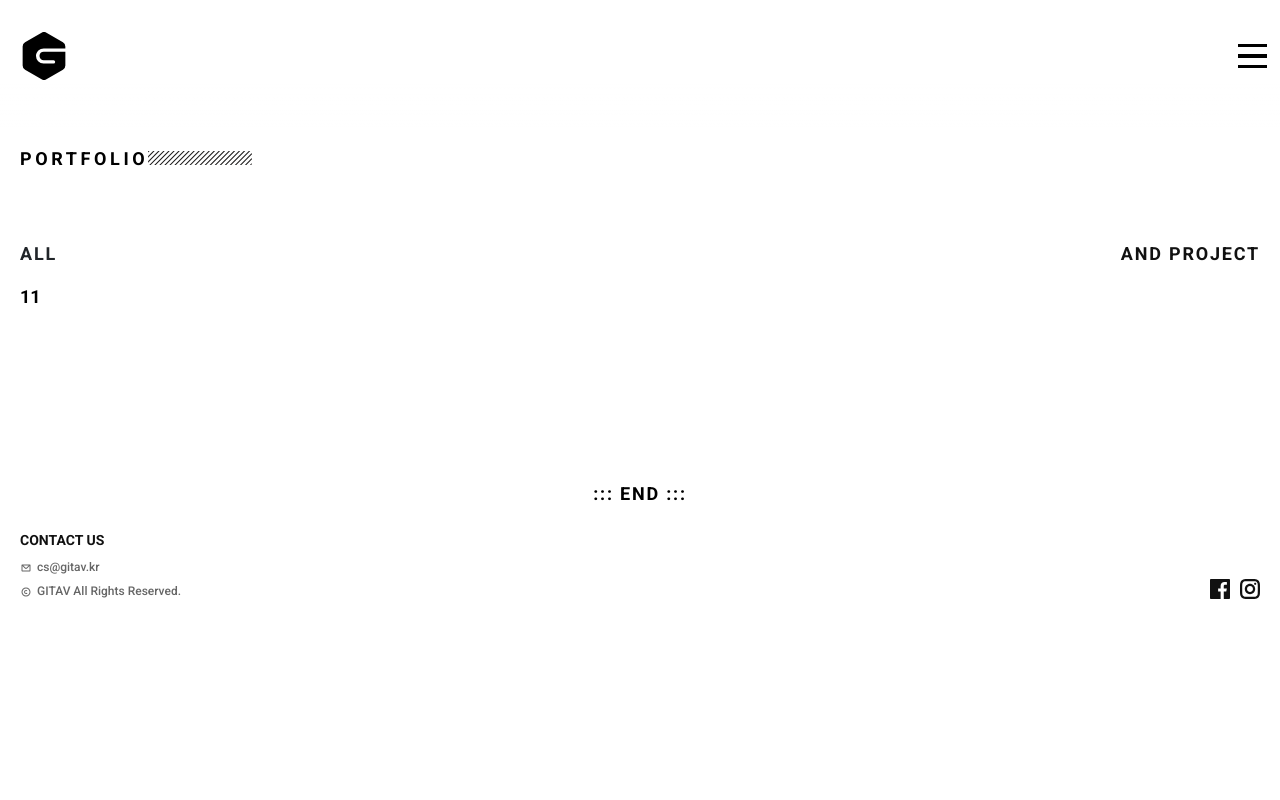
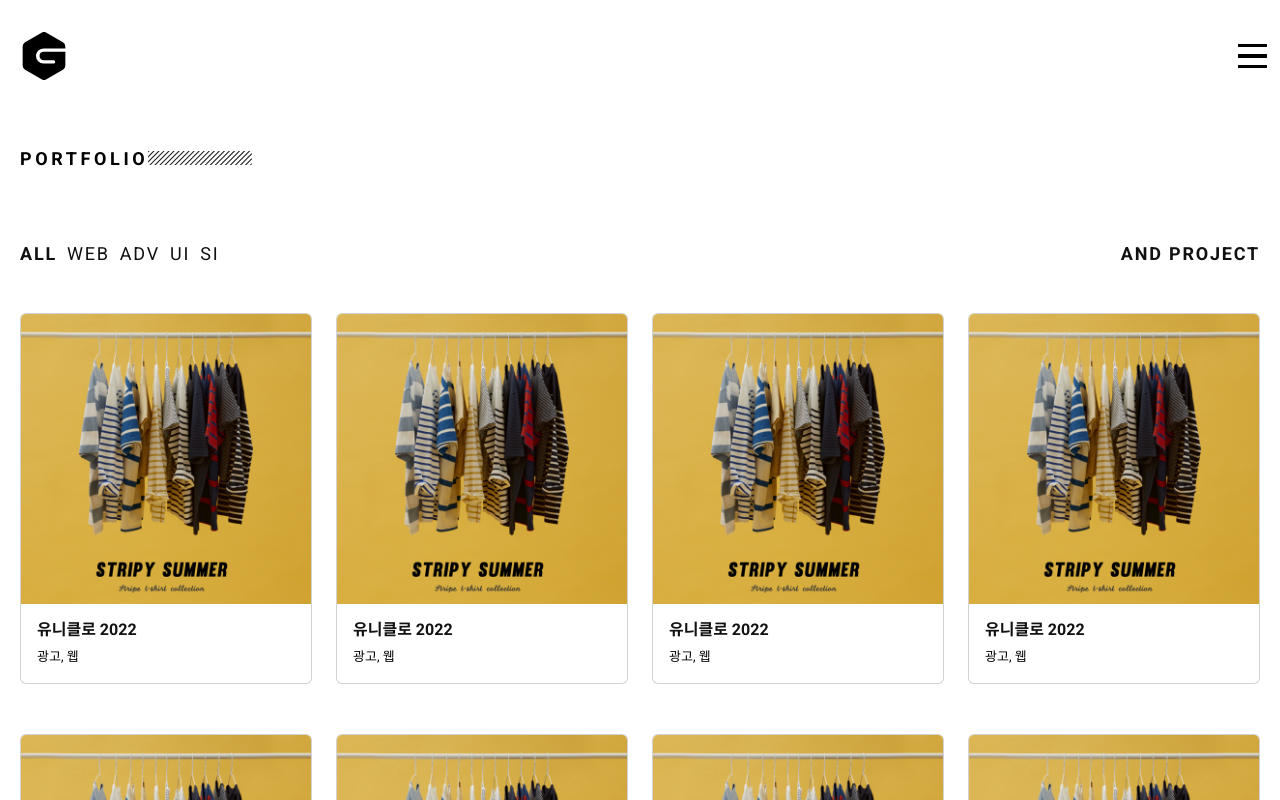
Before and after one commit to ggumy/pr, a React (Create React App) app: page /portfolio in a window 1280 px wide. Built offline with nearby package versions, Linux system fonts and the light colour scheme.

Commit message:
20221211

```diff
--- a/src/components/Contactus/index.js
+++ b/src/components/Contactus/index.js
@@ -43,7 +43,7 @@ const Contactus = () => {
                     </div>
 
                     <div className="offset-xl-4 col-xl-8 offset-lg-4 col-lg-8 col-md-12 col-sm-12 col-12 ">
-                        <div className="col-12 fs_24_18 fc0 f_we5">
+                        <div className="col-12 fs_40_30_20 fc0 f_we5">
                             I hope you’ll have a <br />
                             precious relationship.
                         </div>
@@ -56,7 +56,7 @@ const Contactus = () => {
                         </div>
                         <div className="col-12  fs_18 lh18 f_we5 letter18 mt30 ">
                             <span className="dis_box ca_menu_ho mr27 cp mb10">
-                                SEOUL
+                                지도
                             </span>
                         </div>
 
--- a/src/components/Header/css/style.css
+++ b/src/components/Header/css/style.css
@@ -62,7 +62,7 @@ nav {
     top: -30px;
     left: 0;
     width: 100%;
-    height: 100vh;
+    height: calc(100vh + 30px);
     z-index: 1001;
     background-color: #111;
 }
--- /dev/null
+++ b/src/components/Portfolio/Card.js
@@ -0,0 +1,90 @@
+import React, { useLayoutEffect, useRef, useState } from "react";
+import { Link } from "react-router-dom";
+import { gsap, Circ } from "gsap";
+
+/**
+
+var rect = $('#container')[0].getBoundingClientRect();
+var mouse = {x: 0, y: 0, moved: false};
+
+$("#container").mousemove(function(e) {
+  mouse.moved = true;
+  mouse.x = e.clientX - rect.left;
+  mouse.y = e.clientY - rect.top;
+});
+
+// Ticker event will be called on every frame
+TweenLite.ticker.addEventListener('tick', function(){
+  if (mouse.moved){
+    parallaxIt(".slide", -100);
+    parallaxIt("img", -30);
+  }
+  mouse.moved = false;
+});
+
+function parallaxIt(target, movement) {
+  TweenMax.to(target, 0.5, {
+    x: (mouse.x - rect.width / 2) / rect.width * movement,
+    y: (mouse.y - rect.height / 2) / rect.height * movement
+  });
+}
+
+$(window).on('resize scroll', function(){
+  rect = $('#container')[0].getBoundingClientRect();
+})
+
+ */
+const Card = () => {
+    const Scale = useRef(null);
+    const [t1] = useState(gsap.timeline({ paused: true, reversed: true }));
+    useLayoutEffect(() => {
+        const imgcon = Scale.current.querySelector(".img-con");
+
+        t1.to(imgcon, {
+            scale: 1.3,
+            duration: 0.5,
+            ease: Circ.easeInOut,
+        });
+    }, [t1]);
+
+    const onMueseUpHandler = (e) => {
+        if (e.type === "click") {
+            t1.play();
+        } else if (e.type === "mouseover") {
+            t1.play();
+        } else if (e.type === "mouseout") {
+            t1.reverse();
+        }
+        //t1.reversed() ? t1.play() : t1.reverse();
+    };
+
+    return (
+        <div
+            ref={Scale}
+            className="col-xl-3 col-lg-4 col-md-4 col-sm-6 col-12 mb50_30"
+            onMouseOut={onMueseUpHandler}
+            onClick={onMueseUpHandler}
+            onMouseOver={onMueseUpHandler}
+        >
+            <div className="card d-flex">
+                <div className="card-top cp overflow-hidden">
+                    <Link to="#">
+                        <img
+                            src={require("../../assets/images/portfolio/uniq.png")}
+                            alt=""
+                            className="img-con card-img-top img-fluid"
+                        />
+                    </Link>
+                </div>
+
+                <Link to="#">
+                    <div className="card-body">
+                        <h6 className="card-title f_we6">유니클로 2022</h6>
+                        <p className="card-text fs_13 fc0">광고, 웹</p>
+                    </div>
+                </Link>
+            </div>
+        </div>
+    );
+};
+export default Card;
--- /dev/null
+++ b/src/components/Portfolio/List.js
@@ -0,0 +1,68 @@
+import React, { useEffect } from "react";
+import { Link } from "react-router-dom";
+import { useDispatch } from "react-redux"; // 디스패치
+import * as actions from "../../actions"; // store 엑션 함수를 호출
+import Card from "./Card";
+
+const List = () => {
+    const dispatch = useDispatch();
+    useEffect(() => {
+        dispatch(actions.setMain(false));
+    });
+
+    return (
+        <div className="container-fluid mt150" style={{ zIndex: 1 }}>
+            <div className="container ">
+                <div className="col-12 fs_18 lh18 fc0 f_we5 letter36">
+                    PORTFOLIO
+                    <img
+                        src={require("../../assets/images/page/title_icon.png")}
+                        className="mtm5"
+                        alt=""
+                    />
+                </div>
+
+                <div className="row fs_18 lh18 letter18  mt77 ">
+                    <div className="col-6">
+                        <span className="f_we5">
+                            <Link to="#">ALL</Link>
+                        </span>
+                        <span className="ml10">
+                            <Link to="#">WEB</Link>
+                        </span>
+                        <span className="ml10">
+                            <Link to="#">ADV</Link>
+                        </span>
+                        <span className="ml10">
+                            <Link to="#">UI</Link>
+                        </span>
+                        <span className="ml10">
+                            <Link to="#">SI</Link>
+                        </span>
+                    </div>
+                    <div className="col-6 text-end fc00 f_we5 letter18">
+                        <Link to="/portfolio/andproject">AND PROJECT</Link>
+                    </div>
+                </div>
+            </div>
+
+            <div className="container mt50">
+                <div className="row">
+                    {(function () {
+                        let etc = [];
+                        for (let index = 0; index <= 11; index++) {
+                            etc.push(<Card key={index} />);
+                        }
+                        return etc;
+                    })()}
+
+                    <div className="col-12 pz text-center fs_18 lh18 fc0 letter18 mt30">
+                        <span className="f_we5"> ::: END ::: </span>
+                    </div>
+                </div>
+            </div>
+        </div>
+    );
+};
+
+export default List;
--- a/src/components/Portfolio/index.js
+++ b/src/components/Portfolio/index.js
@@ -1,53 +1,10 @@
-import React, { useEffect } from "react";
-import { Link } from "react-router-dom";
-import { useDispatch } from "react-redux"; // 디스패치
-import * as actions from "../../actions"; // store 엑션 함수를 호출
+import React from "react";
+import List from "./List";
 
 const Portfolio = () => {
-    const dispatch = useDispatch();
-    useEffect(() => {
-        dispatch(actions.setMain(false));
-    });
-
     return (
-        <div className="container-fluid mt150" style={{ zIndex: 1 }}>
-            <div className="container ">
-                <div className="col-12 fs_18 lh18 fc0 f_we5 letter36">
-                    PORTFOLIO
-                    <img
-                        src={require("../../assets/images/page/title_icon.png")}
-                        className="mtm5"
-                        alt=""
-                    />
-                </div>
-
-                <div className="row fs_18 lh18 f_we5 letter18 mt77 ">
-                    <div className="col-6">
-                        <span>ALL</span>
-                    </div>
-                    <div className="col-6 text-end fc00">
-                        <Link to="/portfolio/andproject">AND PROJECT</Link>
-                    </div>
-                </div>
-            </div>
-
-            <div className="container">
-                <div className="row">
-                    <div className="col-12 col-sm-6 col-md-6 col-lg-4 col-xl-3  mb50_30">
-                        <div className="col-12 pz im_area_js">
-                            <div className="col-12 pz fs_18 fc0 f_we5  mt20">
-                                <span>11</span>
-                            </div>
-                            <div className="col-12 pz fs_14 lh24 fc0 mt10 he75 over_h" />
-                            <div className="col-12 pz fs_12 lh24 fc0 mt10  mt10" />
-                        </div>
-                    </div>
-
-                    <div className="col-12 pz text-center fs_18 lh18 fc0 letter18 mt30">
-                        <span className="f_we5"> ::: END ::: </span>
-                    </div>
-                </div>
-            </div>
+        <div>
+            <List />
         </div>
     );
 };
--- a/src/reducers/ui.js
+++ b/src/reducers/ui.js
@@ -7,9 +7,9 @@ const initialState = {
     NaviItems: [
         { id: 1, name: "HOME", url: "/" },
         { id: 2, name: "WE ARE", url: "/weare" },
-        { id: 3, name: "PORTFOLIO", url: "/portfolio" },
-        { id: 4, name: "INSIDE", url: "/inside" },
-        { id: 5, name: "CONTACT", url: "/contactus" },
+        { id: 3, name: "INSIDE", url: "/inside" },
+        { id: 4, name: "PORTFOLIO", url: "/portfolio" },
+        { id: 5, name: "CONTACT US", url: "/contactus" },
     ],
 };
 
```
Also changed, not shown: src/components/Weare/index.js (+14 -14 lines), src/assets/images/portfolio/uniq.png (added).
